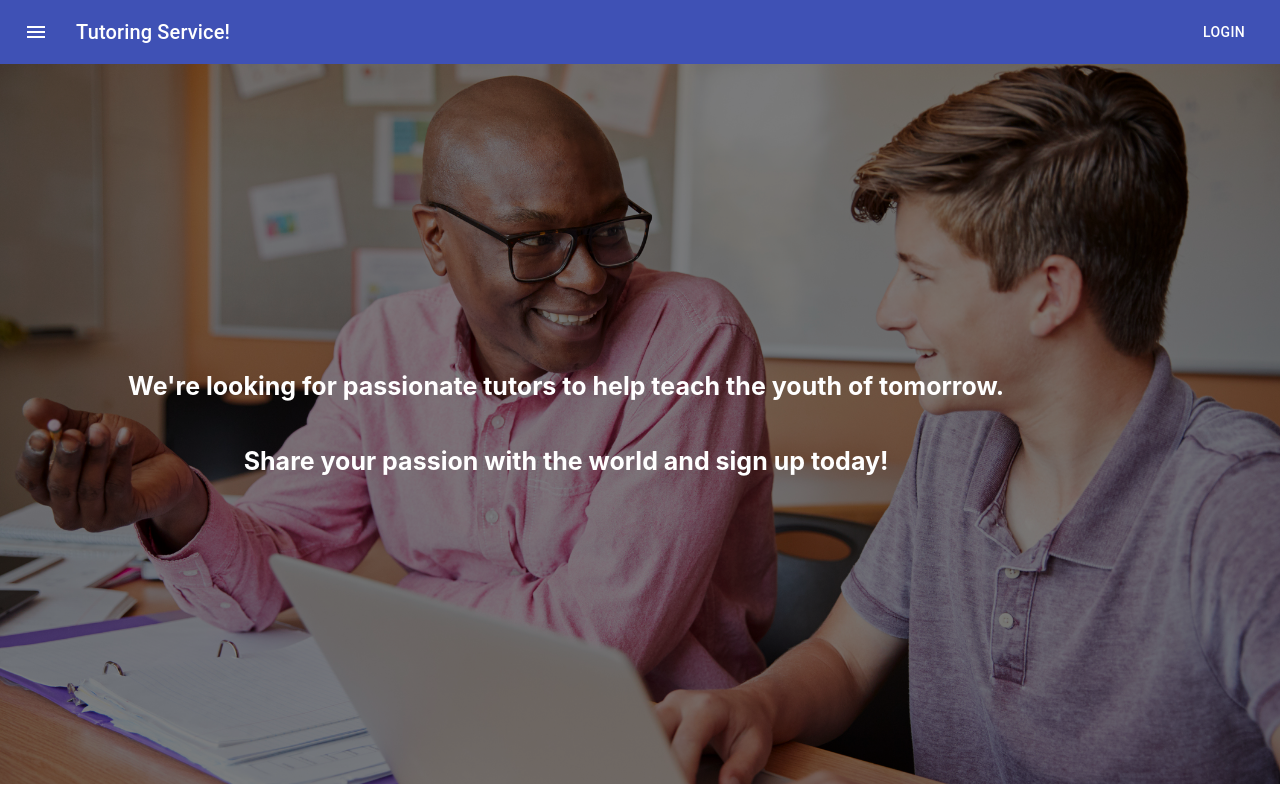
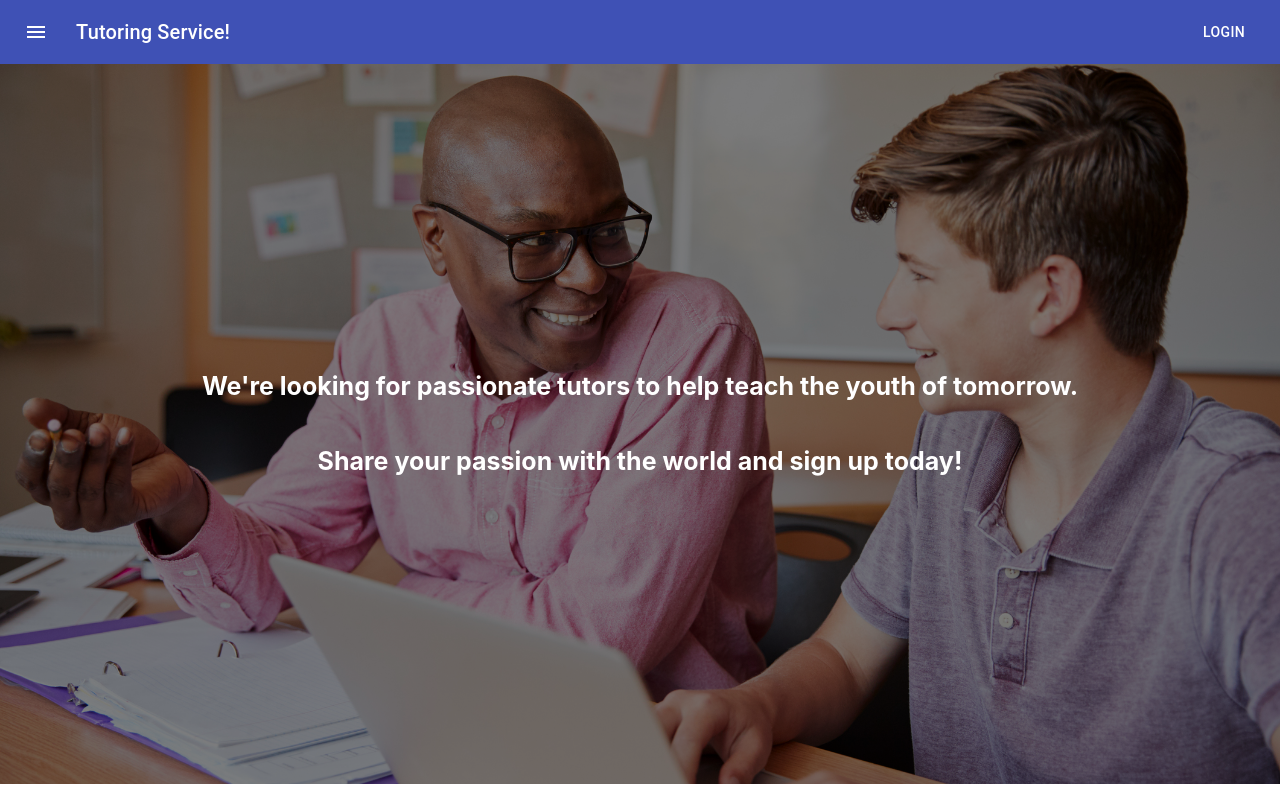
Before and after one commit to archarbar/Tutoring-Application-Website, a React (Create React App) app in the folder frontend/: page / in a window 1280 px wide. Built offline with nearby package versions, Linux system fonts and the light colour scheme.

Commit message:
Fixed text issue in home page

```diff
--- a/frontend/src/Components/WebPages/HomePage.js
+++ b/frontend/src/Components/WebPages/HomePage.js
@@ -37,27 +37,19 @@ const styles = () => ({
         backgroundColor: 'rgba(0,0,0, 0.5)',/* Black w/opacity/see-through */
         color: 'white',
         fontWeight: 'bold',
-        position: 'absolute',
+        display: 'flex',
         zIndex: '2',
-        width: '100vw',
-        textAlign: 'center',
+        width: '100%',
         alignItems:'center',
         justifyContent:'center',
         margin:'auto',
-        maxWidth:'100%',
         height:'90vh',
-        maxHeight:'100%',
     },
     mainImageText:{
-        width:'80vw',
-        height:'100%',
         color: 'white',
         fontSize: 25,
-        margin:'auto',
-        display:'flex',
+        lineHeight:'3',
         textAlign: 'center',
-        alignItems:'center',
-        lineHeight:'3',
     }
 });
 
```
